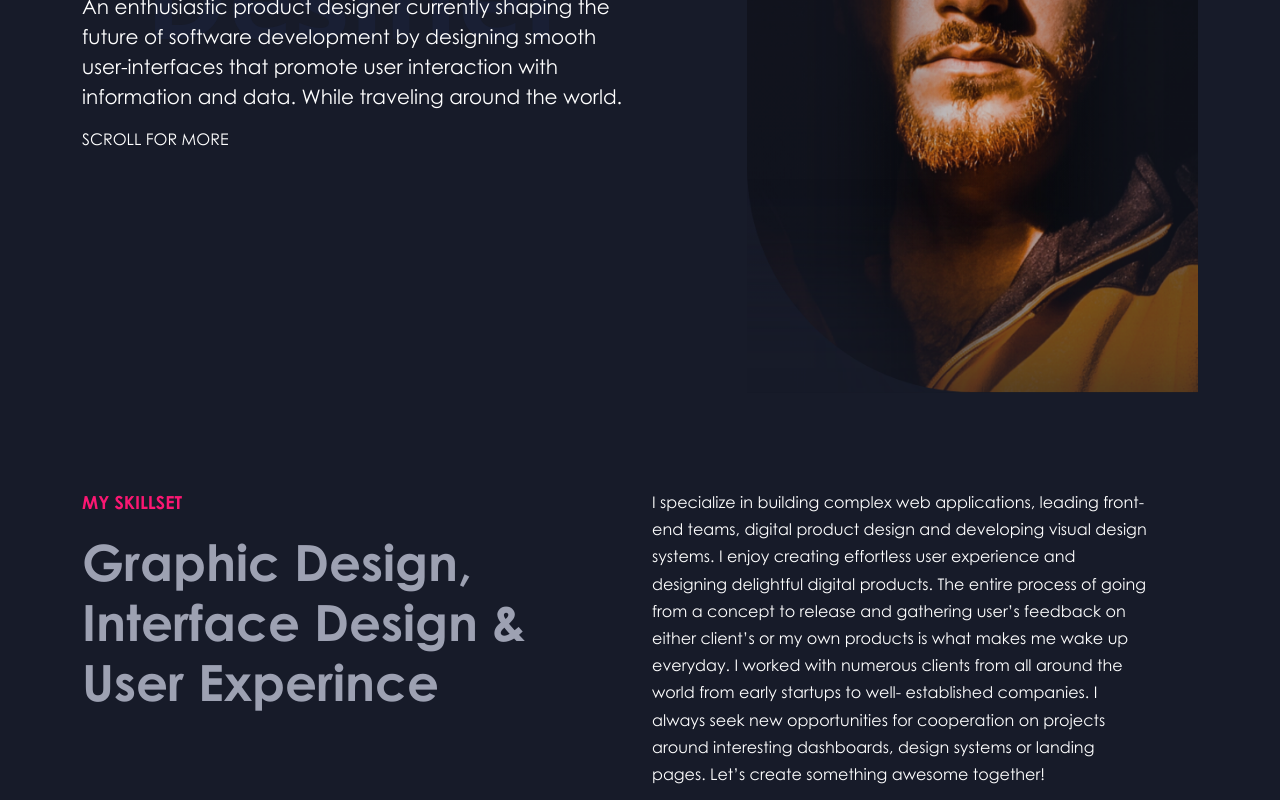
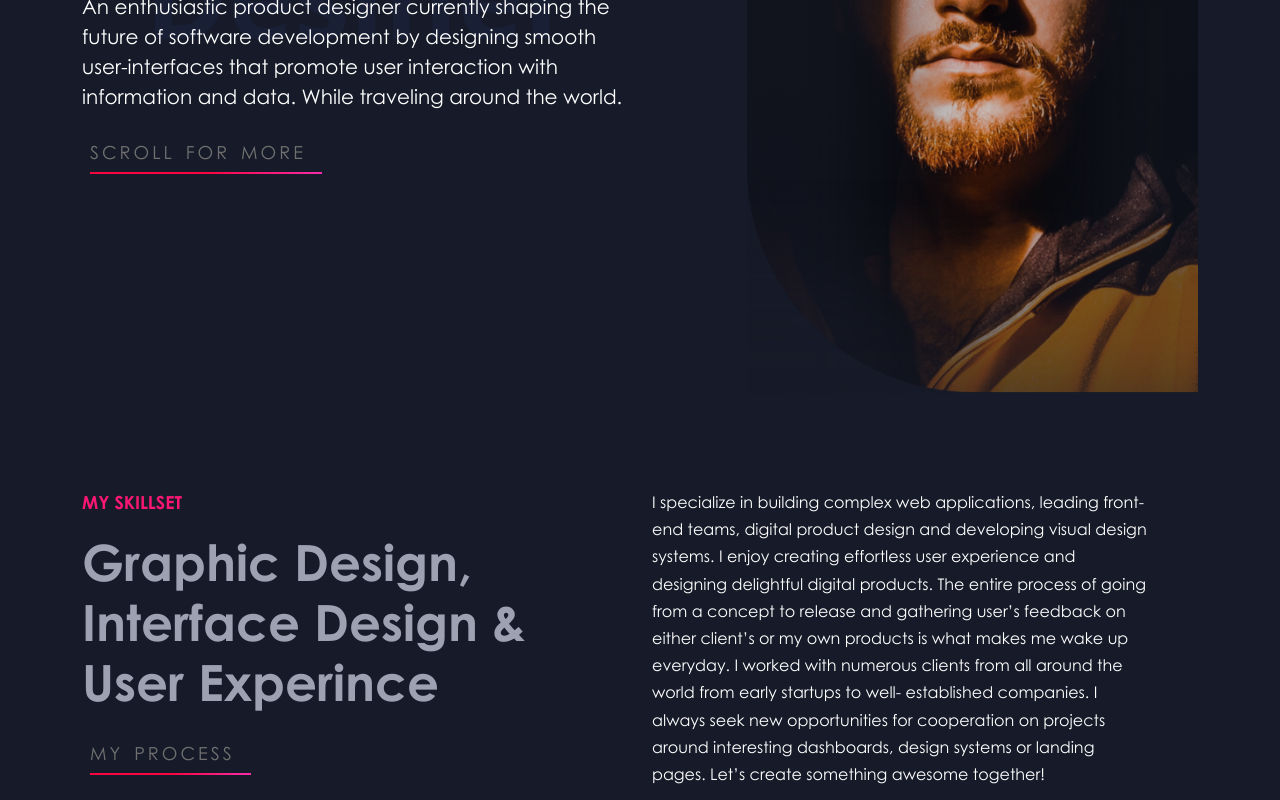
Before and after one commit to Hamza-Noah/Islam-Project, a React (Vite) app: page / in a window 1280 px wide. Shown: the part 460-1260 px from the top of the page. Built offline with nearby package versions, Linux system fonts and the light colour scheme.

Commit message:
added the missed links to the sections

```diff
--- a/src/components/About/About.jsx
+++ b/src/components/About/About.jsx
@@ -17,11 +17,16 @@ export default function About() {
                   Solving
                 </h2>
               </hgroup>
-              <a href="#" className={styles.link}>Follow Me On Instagram</a>
+              <a
+                href="#skillset"
+                className={`text-uppercase ${styles["link-to"]}`}
+              >
+                Follow Me On Instagram
+              </a>
             </div>
           </div>
           <div className="col-lg-6">
-            <div className={`${styles['info-details']} text-white pe-5`}>
+            <div className={`${styles["info-details"]} text-white pe-5`}>
               <p>
                 I’ve always been passionate about pixels and design projects and
                 haven’t stopped working and learning about new technologies .
--- a/src/components/About/about.module.css
+++ b/src/components/About/about.module.css
@@ -8,7 +8,7 @@
   color: #9da1b2;
 }
 
-.link{
+.link {
   color: #707070;
   text-transform: uppercase;
   font-size: 14px;
@@ -18,6 +18,55 @@
   display: inline-block;
 }
 
-.info-details{
+.info-details {
   font-size: 1.125rem;
 }
+
+.link-to {
+  position: relative;
+  padding: 8px;
+  color: #707070;
+  font-size: 1rem;
+  display: block;
+  margin-top: 20px;
+  width: fit-content;
+  word-spacing: 3px;
+  letter-spacing: 3px;
+  transition: all ease-in 0.3s;
+  &::after {
+    content: "";
+    position: absolute;
+    height: 2px;
+    width: 100%;
+    left: 8px;
+    bottom: 0;
+    background: rgb(252, 4, 65);
+    background: -moz-linear-gradient(
+      93deg,
+      rgba(252, 4, 65, 1) 50%,
+      rgba(246, 45, 168, 1) 100%
+    );
+    background: -webkit-linear-gradient(
+      93deg,
+      rgba(252, 4, 65, 1) 50%,
+      rgba(246, 45, 168, 1) 100%
+    );
+    background: linear-gradient(
+      93deg,
+      rgba(252, 4, 65, 1) 50%,
+      rgba(246, 45, 168, 1) 100%
+    );
+    filter: progid:DXImageTransform.Microsoft.gradient(startColorstr="#fc0441",endColorstr="#f62da8",GradientType=1);
+    transition: all ease-in 0.3s;
+  }
+
+  &:hover {
+    margin-left: 20px;
+    background-color: #1d212e;
+    border-radius: 10px 10px 0 0;
+
+    &::after {
+      left: 0;
+    }
+  }
+}
--- a/src/components/Landing/Landing.jsx
+++ b/src/components/Landing/Landing.jsx
@@ -25,7 +25,7 @@ export default function Landing() {
                   traveling around the world.
                 </p>
               </div>
-              <a href="#skillset" className={`text-uppercase`}>scroll for more</a>
+              <a href="#skillset" className={`text-uppercase ${styles["link-to"]}`}>scroll for more</a>
             </div>
           </div>
           <div className="col"></div>
--- a/src/components/Landing/Landing.module.css
+++ b/src/components/Landing/Landing.module.css
@@ -36,3 +36,53 @@
     top: 0;
   }
 }
+
+.link-to {
+  position: relative;
+  padding: 8px;
+  color: #707070;
+  font-size: 1.125rem;
+  display: block;
+  margin-top: 20px;
+  width: fit-content;
+  word-spacing: 3px;
+  letter-spacing: 3px;
+  transition: all ease-in .3s;
+  &::after {
+    content: "";
+    position: absolute;
+    height: 2px;
+    width: 100%;
+    left: 8px;
+    bottom: 0;
+    background: rgb(252, 4, 65);
+    background: -moz-linear-gradient(
+      93deg,
+      rgba(252, 4, 65, 1) 50%,
+      rgba(246, 45, 168, 1) 100%
+    );
+    background: -webkit-linear-gradient(
+      93deg,
+      rgba(252, 4, 65, 1) 50%,
+      rgba(246, 45, 168, 1) 100%
+    );
+    background: linear-gradient(
+      93deg,
+      rgba(252, 4, 65, 1) 50%,
+      rgba(246, 45, 168, 1) 100%
+    );
+    filter: progid:DXImageTransform.Microsoft.gradient(startColorstr="#fc0441",endColorstr="#f62da8",GradientType=1);
+  transition: all ease-in .3s;
+
+  }
+
+  &:hover {
+    margin-left: 20px;
+    background-color: #1d212e;
+    border-radius: 10px 10px 0 0 ;
+
+    &::after {
+
+left: 0;    }
+  }
+}
--- a/src/components/Projects/Projects.jsx
+++ b/src/components/Projects/Projects.jsx
@@ -85,6 +85,8 @@ export default function Projects() {
             </div>
           </div>
         </div>
+
+        <a href="#skillset" className={`text-uppercase ${styles["link-to"]}`}>my behance</a>
       </div>
     </section>
   );
--- a/src/components/Projects/Projects.module.css
+++ b/src/components/Projects/Projects.module.css
@@ -20,3 +20,54 @@
   vertical-align: center;
   margin-left: 20px;
 }
+
+.link-to {
+  position: relative;
+  padding: 8px;
+  color: #707070;
+  font-size: 1.125rem;
+  display: block;
+  margin-top: 20px;
+  width: fit-content;
+  word-spacing: 3px;
+  letter-spacing: 3px;
+  transition: all ease-in 0.3s;
+  transform: translateY(-250px);
+  z-index: 3;
+  &::after {
+    content: "";
+    position: absolute;
+    height: 2px;
+    width: 100%;
+    left: 8px;
+    bottom: 0;
+    background: rgb(252, 4, 65);
+    background: -moz-linear-gradient(
+      93deg,
+      rgba(252, 4, 65, 1) 50%,
+      rgba(246, 45, 168, 1) 100%
+    );
+    background: -webkit-linear-gradient(
+      93deg,
+      rgba(252, 4, 65, 1) 50%,
+      rgba(246, 45, 168, 1) 100%
+    );
+    background: linear-gradient(
+      93deg,
+      rgba(252, 4, 65, 1) 50%,
+      rgba(246, 45, 168, 1) 100%
+    );
+    filter: progid:DXImageTransform.Microsoft.gradient(startColorstr="#fc0441",endColorstr="#f62da8",GradientType=1);
+    transition: all ease-in 0.3s;
+  }
+
+  &:hover {
+    margin-left: 20px;
+    background-color: #1d212e;
+    border-radius: 10px 10px 0 0;
+
+    &::after {
+      left: 0;
+    }
+  }
+}
--- a/src/components/Skillset/Skillset.jsx
+++ b/src/components/Skillset/Skillset.jsx
@@ -19,6 +19,8 @@ export default function Skillset() {
                   <span className="d-block">User Experince</span>
                 </h2>
               </hgroup>
+              <a href="#skillset" className={`text-uppercase ${styles["link-to"]}`}>my process</a>
+
             </div>
             <div className="col-lg-6">
               <div className={`${styles.info}`}>
--- a/src/components/Skillset/skilleset.module.css
+++ b/src/components/Skillset/skilleset.module.css
@@ -11,3 +11,53 @@
 .info p{
     line-height: 1.7;
 }
+
+.link-to {
+  position: relative;
+  padding: 8px;
+  color: #707070;
+  font-size: 1.125rem;
+  display: block;
+  margin-top: 20px;
+  width: fit-content;
+  word-spacing: 3px;
+  letter-spacing: 3px;
+  transition: all ease-in .3s;
+  &::after {
+    content: "";
+    position: absolute;
+    height: 2px;
+    width: 100%;
+    left: 8px;
+    bottom: 0;
+    background: rgb(252, 4, 65);
+    background: -moz-linear-gradient(
+      93deg,
+      rgba(252, 4, 65, 1) 50%,
+      rgba(246, 45, 168, 1) 100%
+    );
+    background: -webkit-linear-gradient(
+      93deg,
+      rgba(252, 4, 65, 1) 50%,
+      rgba(246, 45, 168, 1) 100%
+    );
+    background: linear-gradient(
+      93deg,
+      rgba(252, 4, 65, 1) 50%,
+      rgba(246, 45, 168, 1) 100%
+    );
+    filter: progid:DXImageTransform.Microsoft.gradient(startColorstr="#fc0441",endColorstr="#f62da8",GradientType=1);
+  transition: all ease-in .3s;
+
+  }
+
+  &:hover {
+    margin-left: 20px;
+    background-color: #1d212e;
+    border-radius: 10px 10px 0 0 ;
+
+    &::after {
+
+left: 0;    }
+  }
+}
```
Lines whose indentation alone changed are shown as unchanged.
